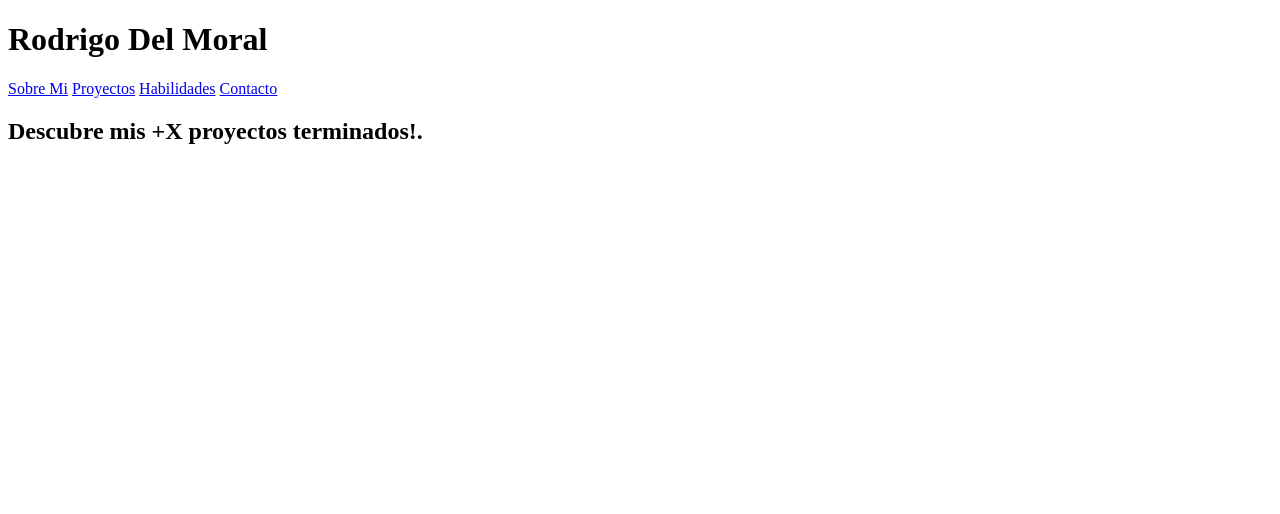
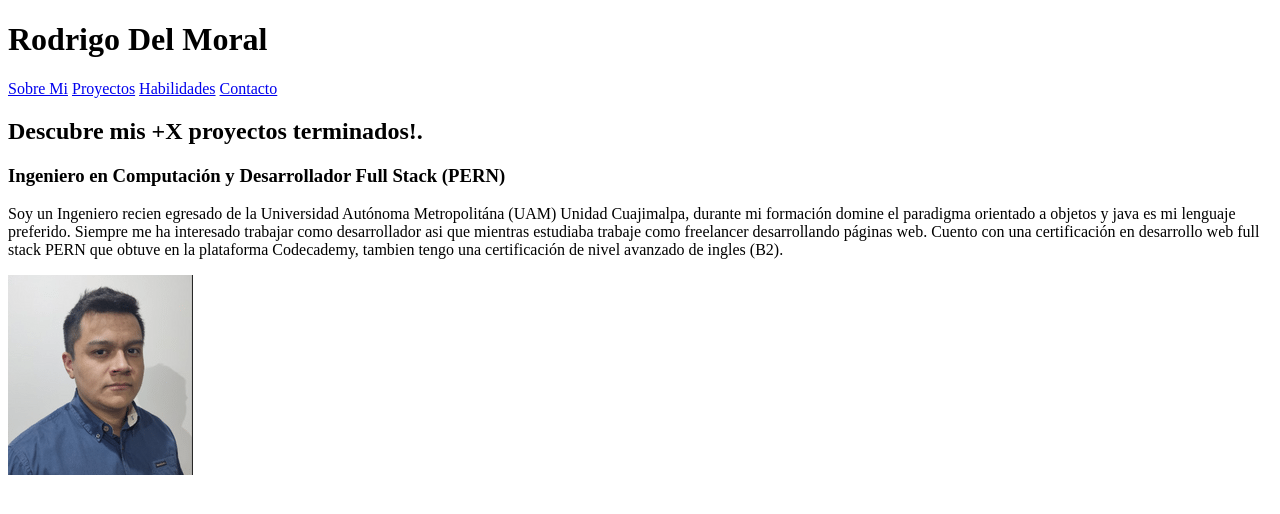
Before and after one commit to RodrigoDelMoral/Portafolio, a plain HTML site: page index.html in a window 1280 px wide. Drawn offline with Linux system fonts and the light colour scheme.

Commit message:
Se agrego algo de contenido html y una imagen

```diff
--- a/index.html
+++ b/index.html
@@ -23,8 +23,16 @@
         </section>
 
         <section id="sobreMi">
-            <p id="textoSobreMi"></p>
-            <img src="" alt="">
+            <h3>Ingeniero en Computación y Desarrollador Full Stack (PERN)</h3>
+            <p id="textoSobreMi">
+                Soy un Ingeniero recien egresado de la Universidad Autónoma Metropolitána (UAM)
+                Unidad Cuajimalpa, durante mi formación domine el paradigma orientado a objetos
+                y java es mi lenguaje preferido. Siempre me ha interesado trabajar como desarrollador
+                asi que mientras estudiaba trabaje como freelancer desarrollando páginas web.
+                Cuento con una certificación en desarrollo web full stack PERN que obtuve en la plataforma
+                Codecademy, tambien tengo una certificación de nivel avanzado de ingles (B2).
+            </p>
+            <img src="imgRodrigo.png" alt="Imagen Rodrigo Del Moral">
         </section>
 
         <section id="proyectos">
```
Also changed, not shown: imgRodrigo.png (added).
